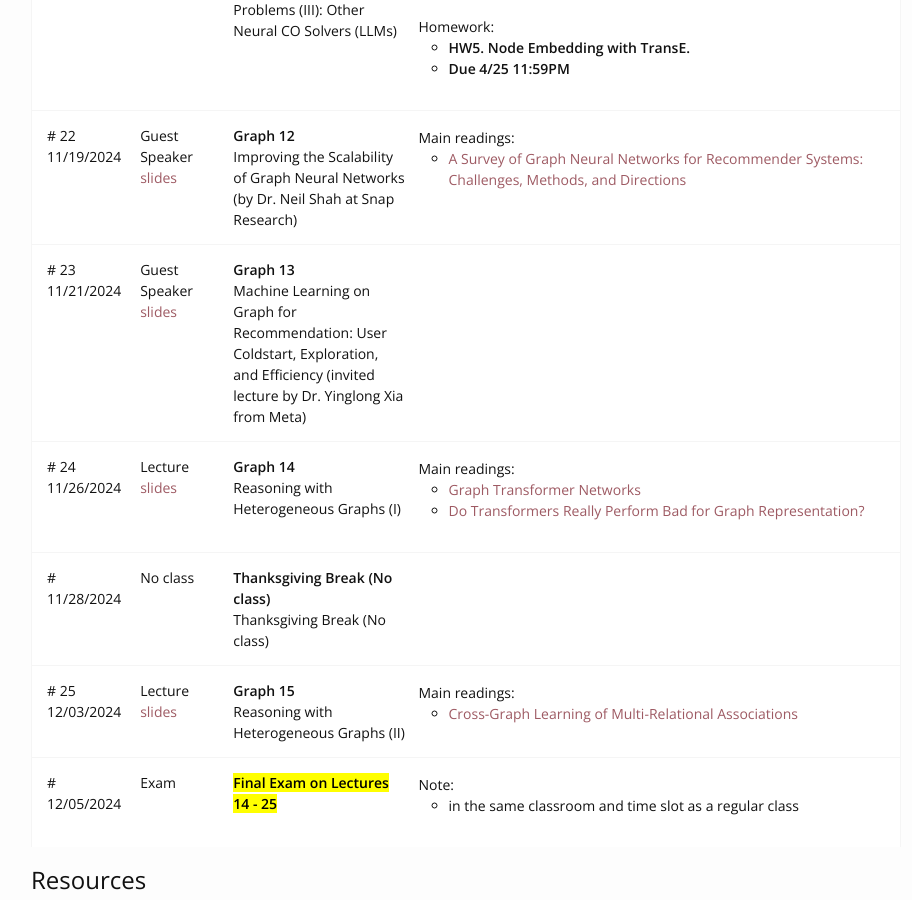
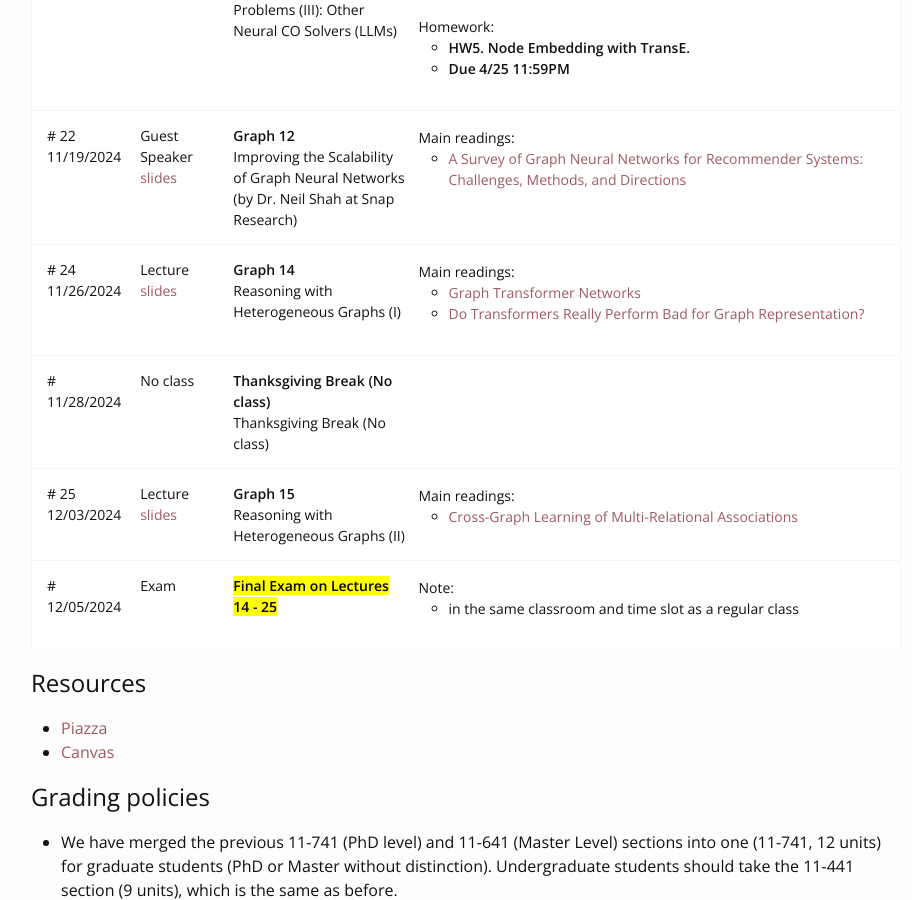
Before and after one commit to cmu-ml-graph-2024f/f2024, a Jekyll site: the page built from index.md, in a window 1280 px wide and 900 px high, scrolled down 4864 px. Shown: the whole window, without its empty margins (174-1086 px from the left). Built offline with Jekyll 4.4.1, drawn with Linux system fonts in a browser that asks for light colours; nearby versions of some CDN libraries.

Commit message:
Update schedule.yml

```diff
--- a/_data/schedule.yml
+++ b/_data/schedule.yml
@@ -328,18 +328,6 @@ schedule:
       - url: https:https://arxiv.org/pdf/2109.12843.pdf
         title: "A Survey of Graph Neural Networks for Recommender Systems: Challenges, Methods, and Directions"
 
-  - number: 23
-    title: "Machine Learning on Graph for Recommendation: User Coldstart, Exploration, and Efficiency (invited lecture by Dr. Yinglong Xia from Meta)"
-    theme: Graph 13
-    kind: Guest Speaker
-    date: 2024-11-21T11:00
-    links:
-      - url: http://la.lti.cs.cmu.edu/classes/11-741/f24/Lectures/23.pdf
-        name: slides
-   # main:
-   #  - url: https://arxiv.org
-   #    title: "TBD"
-
   - number: 24
     title: "Reasoning with Heterogeneous Graphs (I)"
     theme: Graph 14
```
